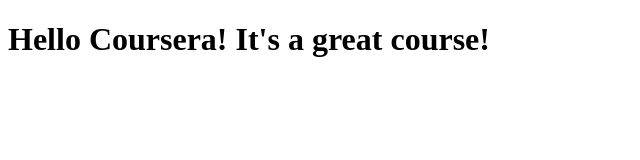
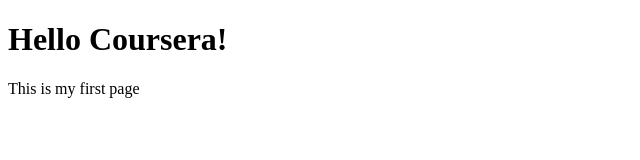
Before and after one commit to qamir1991/coursera-test, a plain HTML site: page site/index.html in a window 1280 px wide. Shown: the whole page, without its empty margins (0-640 px from the left). Drawn offline with Linux system fonts and the light colour scheme.

Commit message:
insert new paragraph.

```diff
--- a/site/index.html
+++ b/site/index.html
@@ -6,6 +6,7 @@
 	<title>Hello Coursera!</title>
 </head>
 <body>
-	<h1>Hello Coursera! It's a great course!</h1>
+	<h1>Hello Coursera!	</h1>
+	<p>This is my first page</p>
 </body>
 </html>
```
